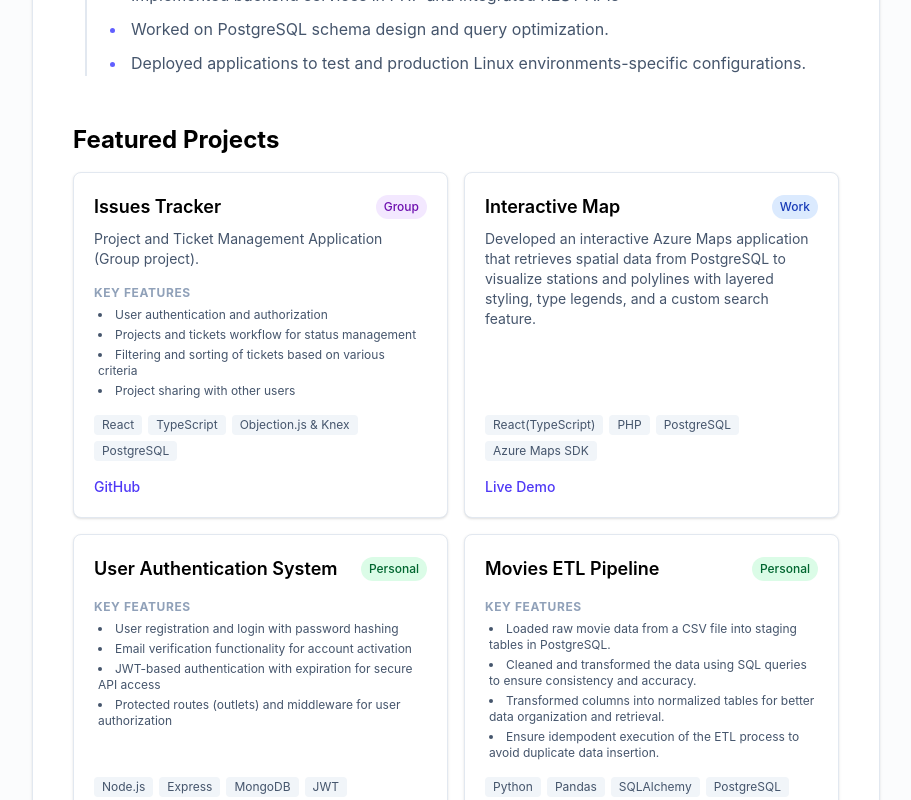
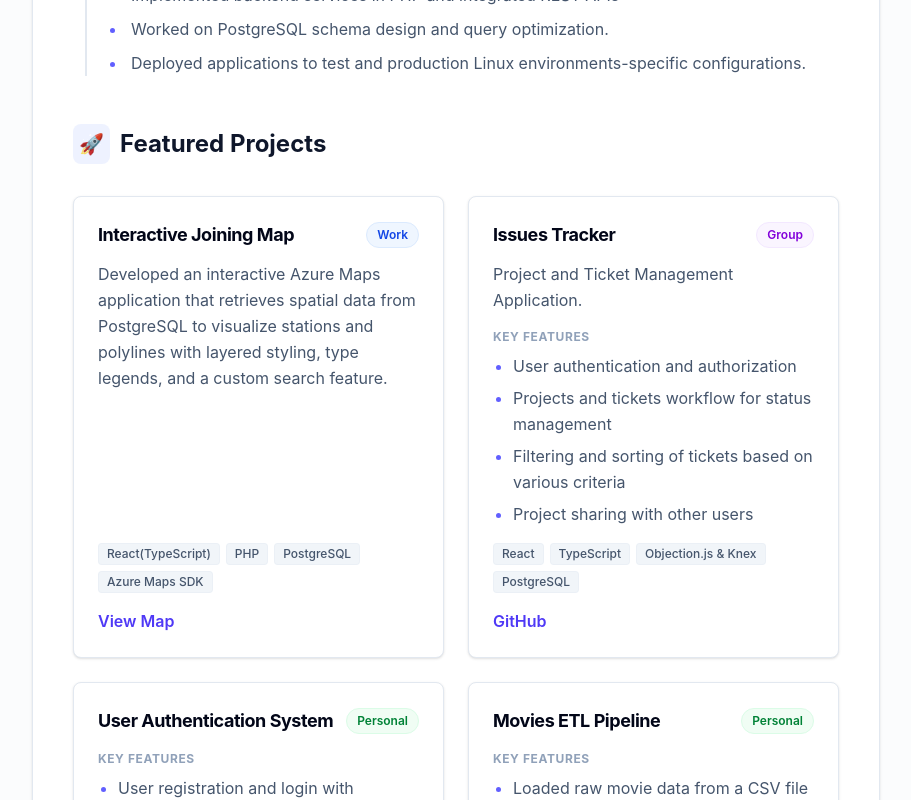
Before and after one commit to nikolayyd/digital-cv, a React (Vite) app: page / in a window 1280 px wide. Shown: the part 880-1680 px from the top of the page, without its empty margins (184-1095 px from the left). Built offline with nearby package versions, Linux system fonts and the light colour scheme.

Commit message:
style improved

```diff
--- a/src/components/Projects.tsx
+++ b/src/components/Projects.tsx
@@ -2,26 +2,32 @@ import { projectsData } from '../data/cvData';
 
 export const Projects = () => {
   return (
-    <section className="mb-8">
-      <h2 className="text-2xl font-bold mb-4">Featured Projects</h2>
-      <div className="grid grid-cols-1 md:grid-cols-2 gap-4">
+    <section className="mb-12">
+      <h2 className="text-2xl font-bold text-slate-900 mb-8 flex items-center gap-2.5">
+        <span className="p-1.5 bg-indigo-50 text-indigo-600 rounded-lg text-xl">
+          🚀
+        </span>
+        Featured Projects
+      </h2>
+      <div className="grid grid-cols-1 md:grid-cols-2 gap-6">
         {projectsData.map((project, idx) => (
           <div
             key={idx}
-            className="border border-slate-200 p-5 bg-white shadow-sm flex flex-col justify-between rounded-lg"
+            className="border border-slate-200 p-6 bg-white shadow-sm flex flex-col justify-between rounded-lg"
           >
             <div>
-              <div className="flex items-center justify-between mb-2">
-                <h3 className="text-lg font-semibold">{project.title}</h3>
+              <div className="flex items-center justify-between mb-3">
+                <h3 className="text-lg font-bold text-slate-950 tracking-tight">
+                  {project.title}
+                </h3>
 
-                {/* Dynamic Badge based on project type */}
                 <span
-                  className={`text-xs px-2 py-1 rounded-full font-medium ${
+                  className={`text-xs px-2.5 py-1 rounded-full font-semibold border ${
                     project.projectType === 'commercial'
-                      ? 'bg-blue-100 text-blue-800'
+                      ? 'bg-blue-50 text-blue-700 border-blue-100'
                       : project.projectType === 'group'
-                        ? 'bg-purple-100 text-purple-800'
-                        : 'bg-green-100 text-green-800'
+                        ? 'bg-purple-50 text-purple-700 border-purple-100'
+                        : 'bg-green-50 text-green-700 border-green-100'
                   }`}
                 >
                   {project.projectType === 'commercial'
@@ -32,18 +38,20 @@ export const Projects = () => {
                 </span>
               </div>
 
-              <p className="text-slate-600 text-sm mb-4">
+              <p className="text-slate-600 text-sm sm:text-base leading-relaxed mb-4">
                 {project.description}
               </p>
 
               {project.features && project.features.length > 0 && (
                 <div className="mb-4">
-                  <h4 className="text-xs font-bold text-slate-400 uppercase tracking-wider mb-1.5">
+                  <h4 className="text-xs font-bold text-slate-400 uppercase tracking-wider mb-2">
                     Key Features
                   </h4>
-                  <ul className="list-disc list-inside text-xs text-slate-600 space-y-1 pl-1">
+                  <ul className="list-disc list-outside ml-4 text-slate-600 space-y-1.5 text-sm sm:text-base leading-relaxed pl-1">
                     {project.features.map((feature, fIdx) => (
-                      <li key={fIdx}>{feature}</li>
+                      <li key={fIdx} className="marker:text-indigo-500">
+                        {feature}
+                      </li>
                     ))}
                   </ul>
                 </div>
@@ -51,23 +59,23 @@ export const Projects = () => {
             </div>
 
             <div>
-              {/* Tech Stack Tags */}
               <div className="flex flex-wrap gap-1.5 mb-4">
                 {project.technologies.map((tech, tIdx) => (
                   <span
                     key={tIdx}
-                    className="text-xs bg-slate-100 text-slate-600 px-2 py-0.5 rounded"
+                    className="text-xs bg-slate-100 text-slate-600 px-2 py-0.5 rounded font-medium border border-slate-200/40"
                   >
                     {tech}
                   </span>
                 ))}
               </div>
 
-              {/* Conditional Links */}
-              <div className="flex gap-3 text-sm font-medium">
+              <div className="flex gap-4 text-sm sm:text-base font-semibold">
                 {project.githubLink && (
                   <a
                     href={project.githubLink}
+                    target="_blank"
+                    rel="noreferrer"
                     className="text-indigo-600 hover:underline"
                   >
                     GitHub
@@ -76,9 +84,11 @@ export const Projects = () => {
                 {project.liveLink && (
                   <a
                     href={project.liveLink}
+                    target="_blank"
+                    rel="noreferrer"
                     className="text-indigo-600 hover:underline"
                   >
-                    Live Demo
+                    View Map
                   </a>
                 )}
               </div>
--- a/src/data/cvData.ts
+++ b/src/data/cvData.ts
@@ -66,8 +66,16 @@ export const cvData: CVData = {
 
 export const projectsData = [
   {
+    title: 'Interactive Joining Map',
+    description:
+      'Developed an interactive Azure Maps application that retrieves spatial data from PostgreSQL to visualize stations and polylines with layered styling, type legends, and a custom search feature.',
+    technologies: ['React(TypeScript)', 'PHP', 'PostgreSQL', 'Azure Maps SDK'],
+    projectType: 'commercial' as const,
+    liveLink: 'https://webapps.eso.bg/joining/public/map',
+  },
+  {
     title: 'Issues Tracker',
-    description: 'Project and Ticket Management Application (Group project).',
+    description: 'Project and Ticket Management Application.',
     role: 'Contributed to both front-end and back-end development, database management.',
     features: [
       'User authentication and authorization',
@@ -78,14 +86,6 @@ export const projectsData = [
     technologies: ['React', 'TypeScript', 'Objection.js & Knex', 'PostgreSQL'],
     projectType: 'group' as const,
     githubLink: 'https://github.com/andrei1k/Issues-Tracker',
-  },
-  {
-    title: 'Interactive Map',
-    description:
-      'Developed an interactive Azure Maps application that retrieves spatial data from PostgreSQL to visualize stations and polylines with layered styling, type legends, and a custom search feature.',
-    technologies: ['React(TypeScript)', 'PHP', 'PostgreSQL', 'Azure Maps SDK'],
-    projectType: 'commercial' as const,
-    liveLink: 'https://webapps.eso.bg/joining/public/map',
   },
   {
     title: 'User Authentication System',
```
